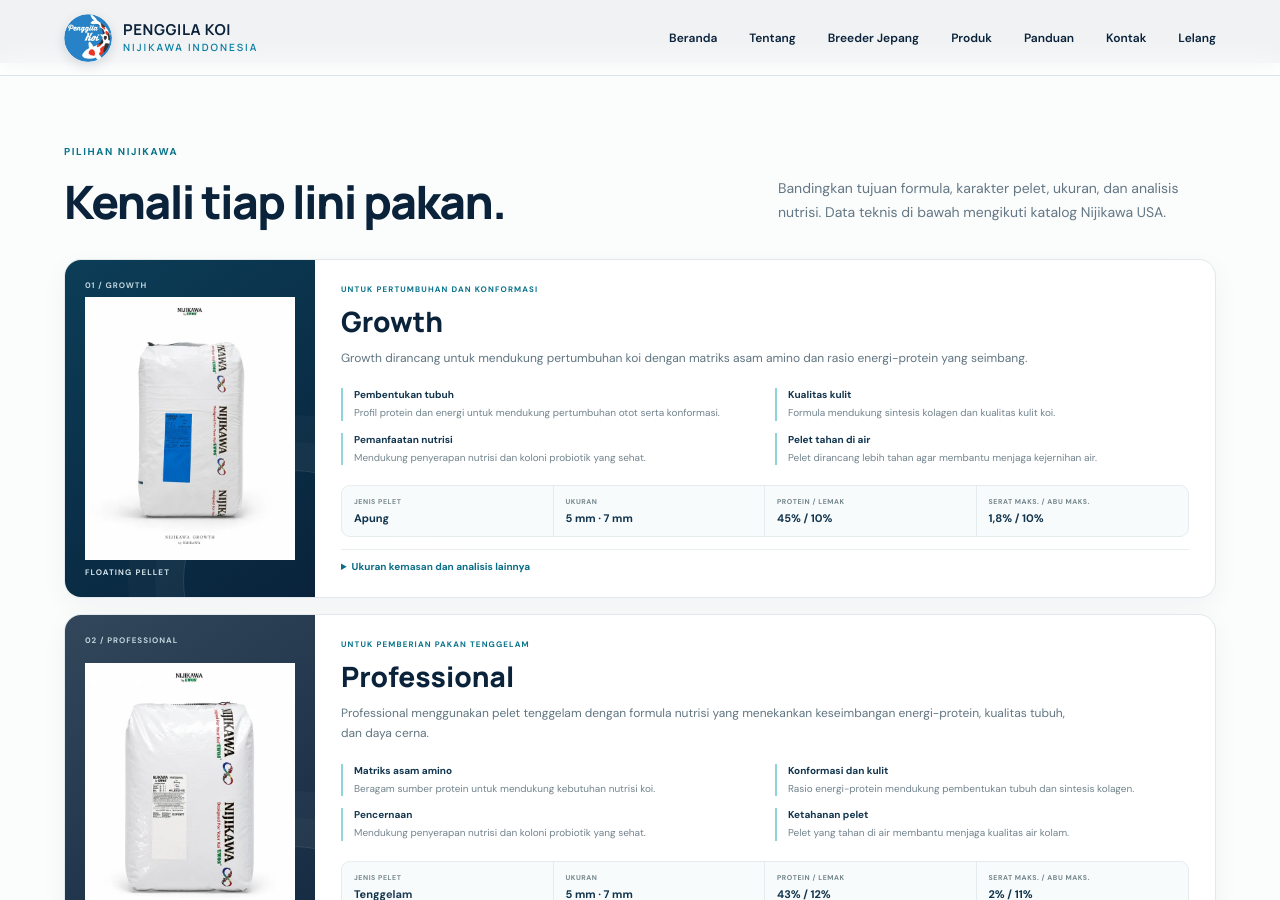
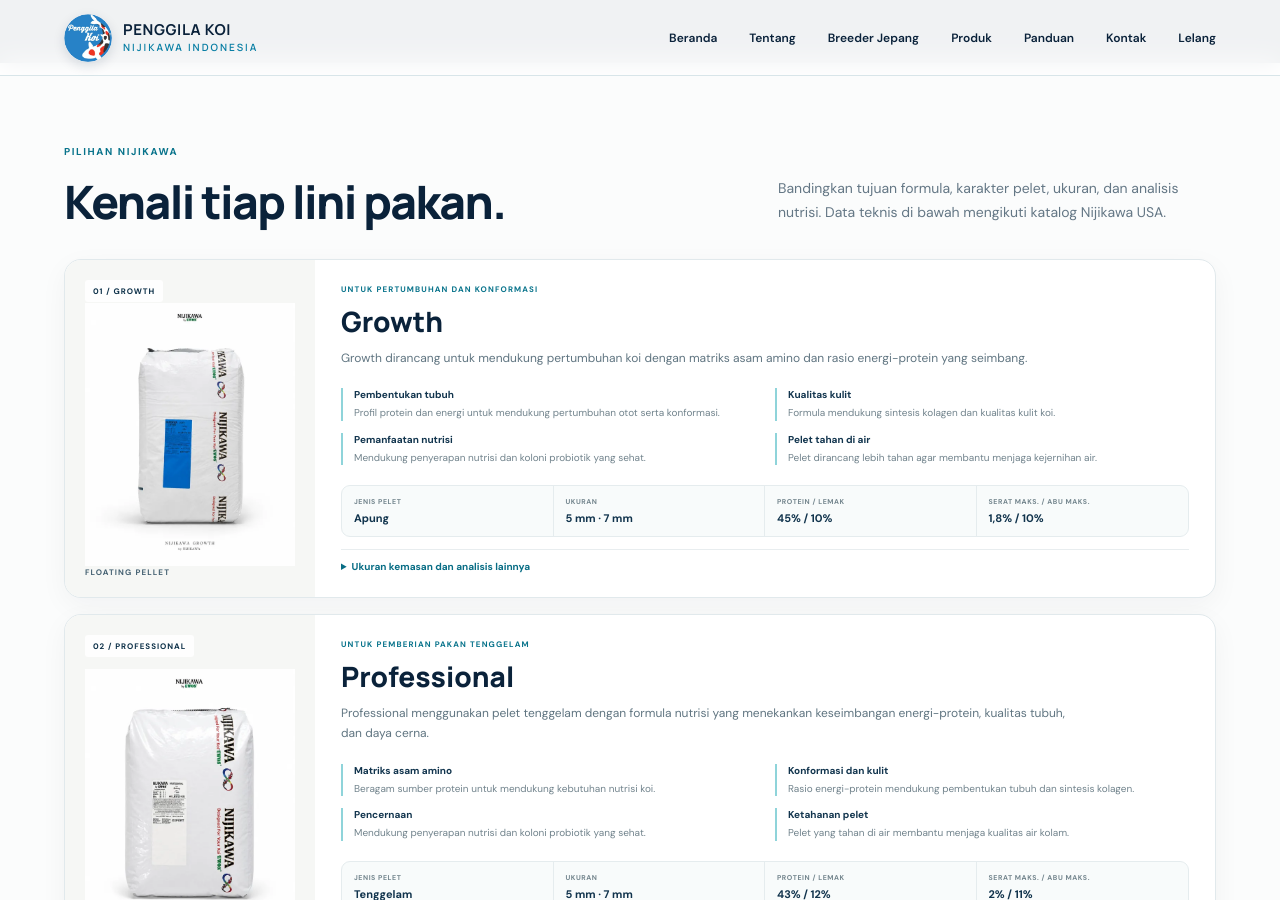
Before and after one commit to cahyonohadi2000/PenggilaKoi, a Jekyll site: the page nijikawa/index.html, which Jekyll copies as it is, in a window 1280 px wide and 900 px high, scrolled down 2308 px. Built offline with Jekyll 4.4.1, drawn with Linux system fonts in a browser that asks for light colours.

Commit message:
Connect Nijikawa product photo styling
Add the light image panel class and refresh the CSS cache key.

```diff
--- a/nijikawa/index.html
+++ b/nijikawa/index.html
@@ -11,7 +11,7 @@
   <link rel="preconnect" href="https://fonts.gstatic.com" crossorigin>
   <link href="https://fonts.googleapis.com/css2?family=DM+Sans:wght@400;500;600;700&family=Manrope:wght@600;700;800&display=swap" rel="stylesheet">
   <link rel="stylesheet" href="../styles.css?v=20261005-1">
-  <link rel="stylesheet" href="nijikawa.css?v=20261005-2">
+  <link rel="stylesheet" href="nijikawa.css?v=20261008-3">
 </head>
 <body class="article-site nijikawa-site">
   <header class="topbar">
@@ -95,7 +95,7 @@
       </div>
       <div class="niji-product-detail-list">
         <article class="niji-product-detail niji-product-growth">
-          <div class="niji-product-visual"><span class="niji-product-index">01 / GROWTH</span><img class="niji-product-packshot" src="../assets/nijikawa-growth.webp" alt="Kemasan Nijikawa Growth, pakan apung 5 mm" loading="lazy" decoding="async"><small>FLOATING PELLET</small></div>
+          <div class="niji-product-visual niji-product-visual-image"><span class="niji-product-index">01 / GROWTH</span><img class="niji-product-packshot" src="../assets/nijikawa-growth.webp" alt="Kemasan Nijikawa Growth, pakan apung 5 mm" loading="lazy" decoding="async"><small>FLOATING PELLET</small></div>
           <div class="niji-product-content">
             <p class="niji-product-label">UNTUK PERTUMBUHAN DAN KONFORMASI</p><h3>Growth</h3>
             <p class="niji-product-summary">Growth dirancang untuk mendukung pertumbuhan koi dengan matriks asam amino dan rasio energi-protein yang seimbang.</p>
@@ -111,7 +111,7 @@
         </article>
 
         <article class="niji-product-detail niji-product-professional">
-          <div class="niji-product-visual"><span class="niji-product-index">02 / PROFESSIONAL</span><img class="niji-product-packshot" src="../assets/nijikawa-professional-sinking.webp" alt="Kemasan Nijikawa Professional Sinking, pakan tenggelam 7 mm" loading="lazy" decoding="async"><small>SINKING PELLET</small></div>
+          <div class="niji-product-visual niji-product-visual-image"><span class="niji-product-index">02 / PROFESSIONAL</span><img class="niji-product-packshot" src="../assets/nijikawa-professional-sinking.webp" alt="Kemasan Nijikawa Professional Sinking, pakan tenggelam 7 mm" loading="lazy" decoding="async"><small>SINKING PELLET</small></div>
           <div class="niji-product-content">
             <p class="niji-product-label">UNTUK PEMBERIAN PAKAN TENGGELAM</p><h3>Professional</h3>
             <p class="niji-product-summary">Professional menggunakan pelet tenggelam dengan formula nutrisi yang menekankan keseimbangan energi-protein, kualitas tubuh, dan daya cerna.</p>
@@ -127,7 +127,7 @@
         </article>
 
         <article class="niji-product-detail niji-product-color">
-          <div class="niji-product-visual"><span class="niji-product-index">03 / COLOR GENESIS</span><img class="niji-product-packshot" src="../assets/nijikawa-color-genesis.webp" alt="Kemasan Nijikawa Shikigen Color Genesis, pakan apung 5 mm" loading="lazy" decoding="async"><small>FLOATING PELLET</small></div>
+          <div class="niji-product-visual niji-product-visual-image"><span class="niji-product-index">03 / COLOR GENESIS</span><img class="niji-product-packshot" src="../assets/nijikawa-color-genesis.webp" alt="Kemasan Nijikawa Shikigen Color Genesis, pakan apung 5 mm" loading="lazy" decoding="async"><small>FLOATING PELLET</small></div>
           <div class="niji-product-content">
             <p class="niji-product-label">UNTUK DUKUNGAN WARNA DAN KUALITAS KULIT</p><h3>Color Genesis</h3>
             <p class="niji-product-summary">Dikembangkan berdasarkan pendekatan nutrisi untuk mendukung warna alami koi dan kualitas kulitnya—tanpa menjanjikan perubahan warna yang sama pada setiap ikan.</p>
```
